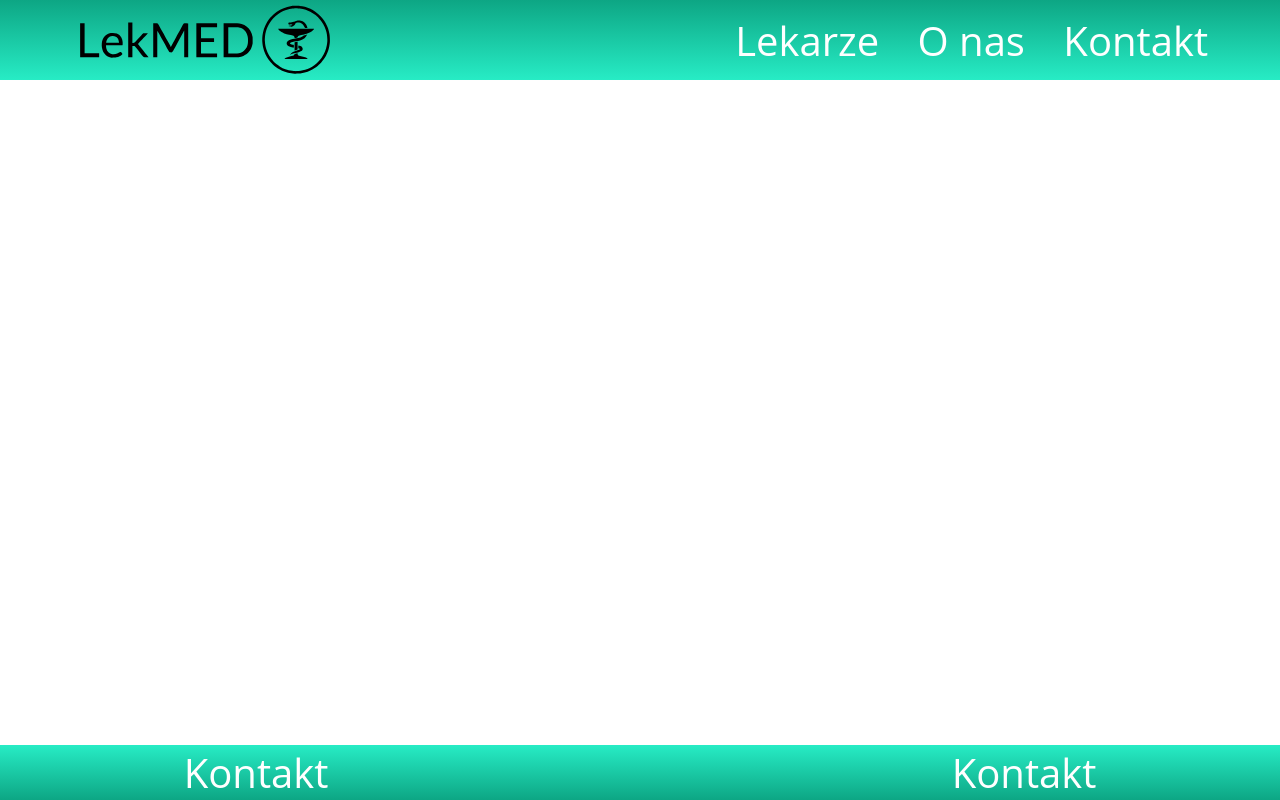
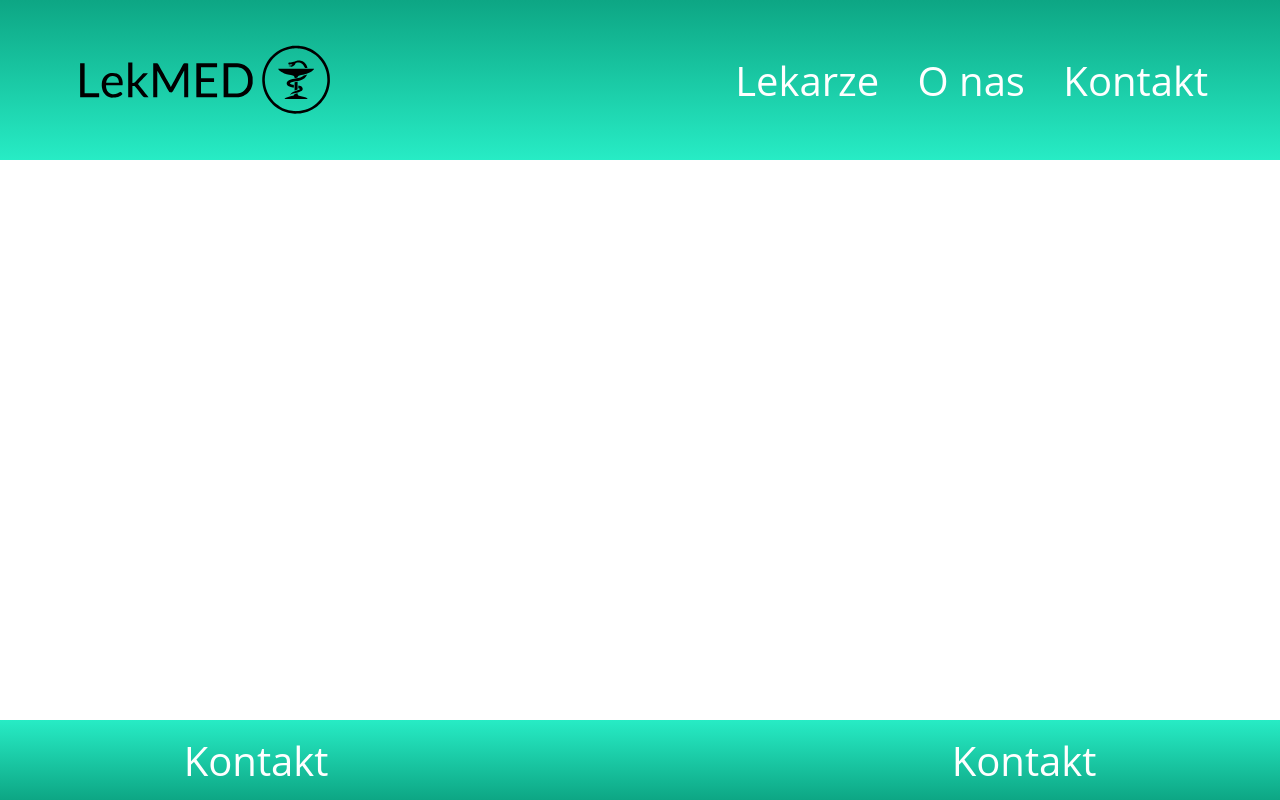
Before and after one commit to MikosJ/LEKmed, a React (Vite) app: page / in a window 1280 px wide. Built offline with nearby package versions, Linux system fonts and the light colour scheme.

Commit message:
logo fix

```diff
--- a/src/app/components/styled/Bar/Bar.ts
+++ b/src/app/components/styled/Bar/Bar.ts
@@ -6,6 +6,7 @@ export const Bar = styled.div<{ $header?: boolean }>`
   justify-content: space-around;
   gap: 20vw;
   height: fit-content;
+  min-height: ${(props) => (props.$header ? "10rem":"5rem")};
   background-color: ${(props) => (props.$header ? "#27ecc5" : "#0da684")};
   background-image: ${(props) => (props.$header ? "linear-gradient(#0da684,#27ecc5)":"linear-gradient(#27ecc5,#0da684)")};
 `;
```
